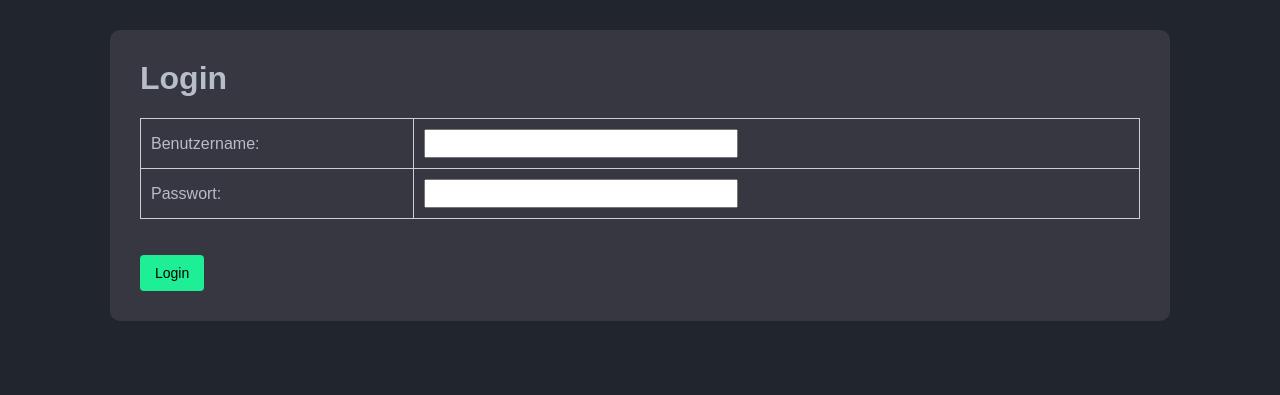
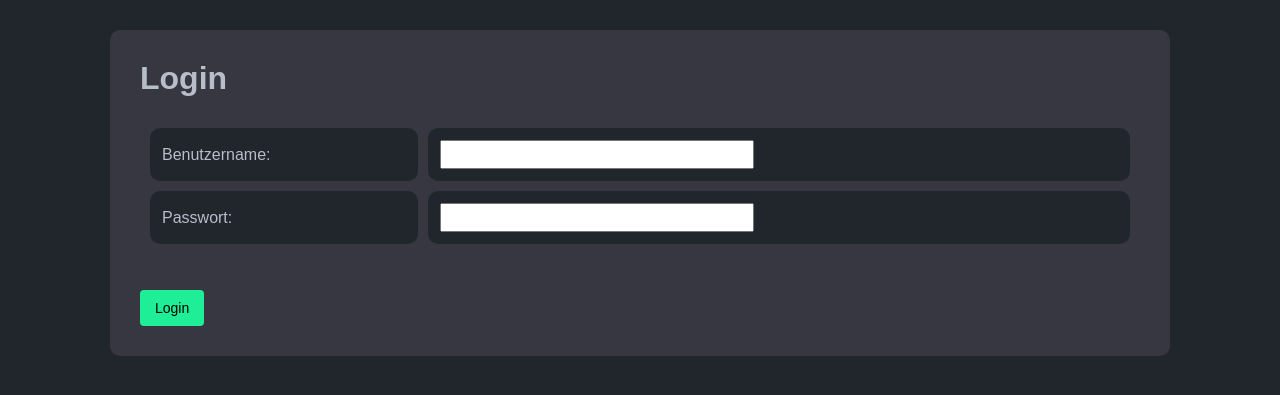
Before and after one commit to johnturbo82/team_health, a Flask app: page /login in a window 1280 px wide. Shown: the top 395 px of the page. Run offline with Flask 3, Linux system fonts and the light colour scheme; parts of the project's set-up code (start-up, migrations or seed data) failed here and were passed over.

Commit message:
minor style

```diff
--- a/static/style.css
+++ b/static/style.css
@@ -85,17 +85,18 @@ button:hover, .button:hover {
 
 table {
     width: 100%;
-    border-collapse: collapse;
     margin-top: 20px;
-}
-
-table, th, td {
-    border: 1px solid var(--color-day-mode-gray);
+    border-spacing: 10px;
 }
 
 table th, table td {
-    padding: 10px;
+    padding: 12px;
     text-align: left;
+    border-radius: 10px;
+}
+
+table tr {
+    background-color: var(--color-black);
 }
 
 .container {
```
Also changed, not shown: templates/results.html (+1 -7 lines).
